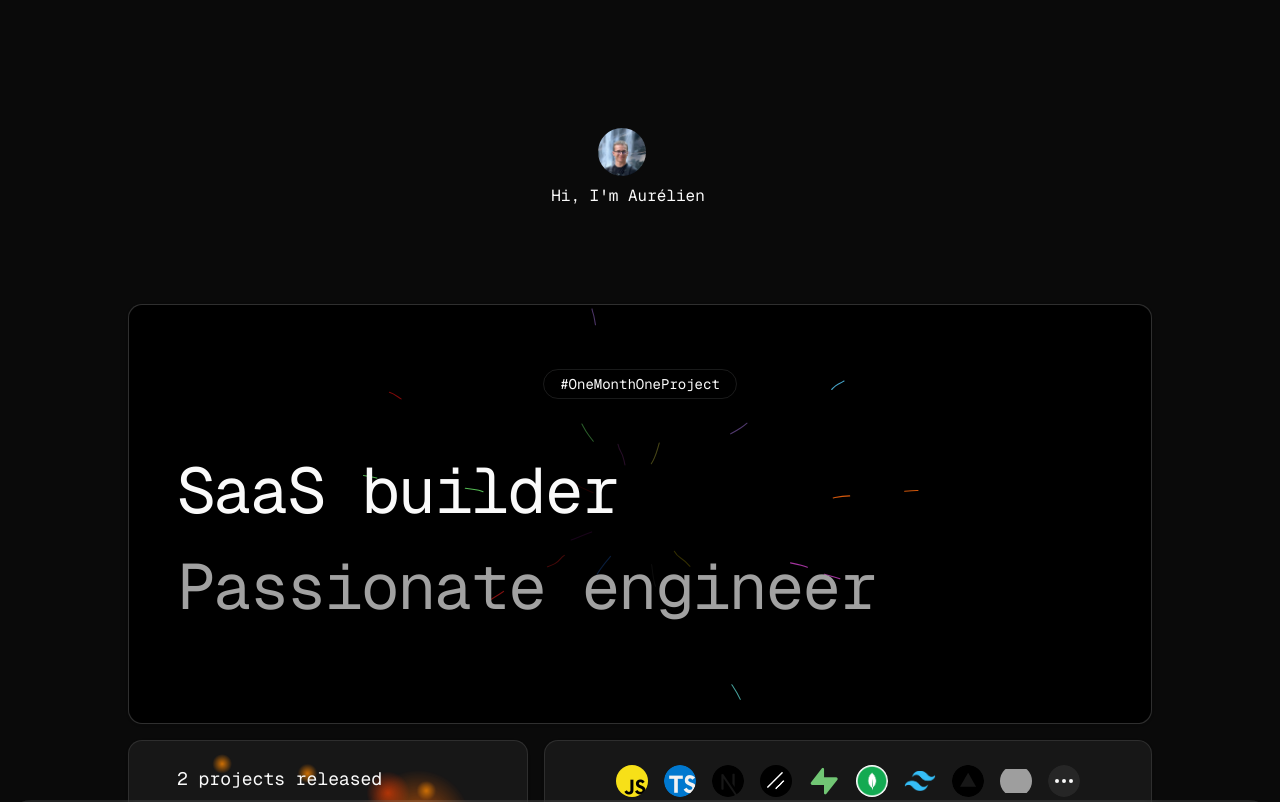
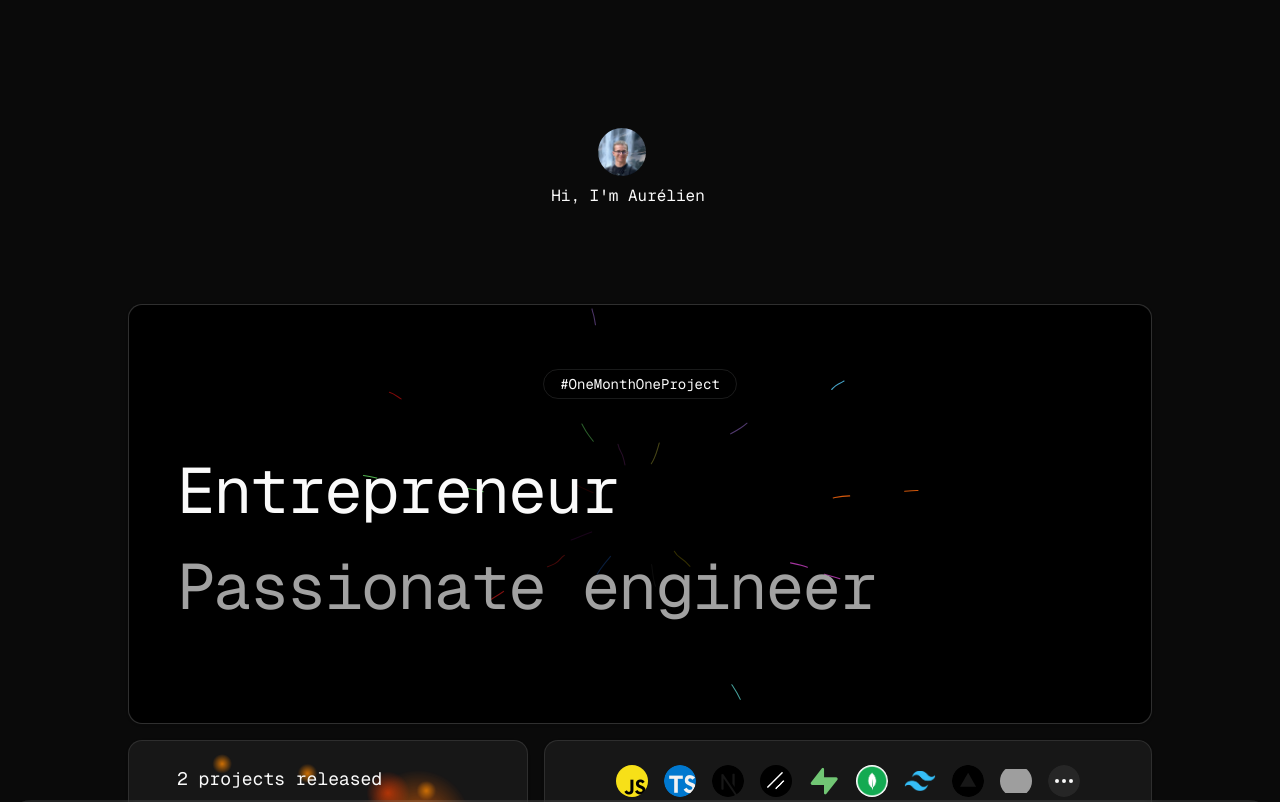
Before and after one commit to AurelienVasseur/portfolio, a Next.js app: page / in a window 1280 px wide. Shown: the top 802 px of the page. Built offline with nearby package versions, Linux system fonts and the light colour scheme; grey boxes are pictures that could not be loaded.

Commit message:
Hero section animation

```diff
--- a/src/components/sections/hero-section.tsx
+++ b/src/components/sections/hero-section.tsx
@@ -14,12 +14,30 @@ import {
 import { BackgroundLines } from "../ui/background-lines";
 import { FireEffect } from "../ui/fire-effect";
 import Link from "next/link";
-import { Button } from "../ui/button";
+import { motion, useScroll, useTransform } from "framer-motion";
 
 export function HeroSection() {
+  const { scrollY } = useScroll();
+  const scale = useTransform(scrollY, [0, 300], [1, 0.8]);
+
   return (
     <section className="h-screen mx-auto max-w-5xl w-full fixed space-y-24 pt-12 md:pt-24 lg:pt-32">
-      <Link href="/" className="mr-6 flex flex-col space-x-3 space-y-2 items-center justify-center">
+      <motion.div
+        className="flex flex-col space-y-24"
+        style={{
+          scale,
+        }}
+        transition={{
+          type: "spring",
+          stiffness: 200,
+          damping: 10,
+          mass: 0.5,
+        }}
+      >
+        <Link
+          href="/"
+          className="mr-6 flex flex-col space-x-3 space-y-2 items-center justify-center"
+        >
           <Avatar className="size-12">
             <AvatarImage src="/aurelien.jpg" />
             <AvatarFallback>AV</AvatarFallback>
@@ -38,7 +56,7 @@ export function HeroSection() {
                 </Badge>
                 <div className="space-y-2 md:space-y-4 items-start w-full mt-2 md:mt-5">
                   <h1 className="text-3xl md:text-5xl lg:text-[4rem] font-normal leading-tight tracking-tight">
-                  SaaS builder
+                    Entrepreneur
                   </h1>
                   <h2 className="text-3xl md:text-5xl lg:text-[4rem] font-normal leading-tight tracking-tight text-muted-foreground">
                     Passionate engineer
@@ -114,7 +132,9 @@ export function HeroSection() {
           }}
           className="flex flex-col items-center gap-2 cursor-pointer hover:opacity-80 transition-opacity mt-8 animate-bounce"
         >
-        <span className="text-sm text-muted-foreground">Scroll to explore</span>
+          <span className="text-sm text-muted-foreground">
+            Scroll to explore
+          </span>
           <div className="w-8 h-8 rounded-full border-2 border-muted-foreground flex items-center justify-center">
             <svg
               xmlns="http://www.w3.org/2000/svg"
@@ -133,6 +153,7 @@ export function HeroSection() {
             </svg>
           </div>
         </div>
+      </motion.div>
     </section>
   );
 }
```
Lines whose indentation alone changed are shown as unchanged.
